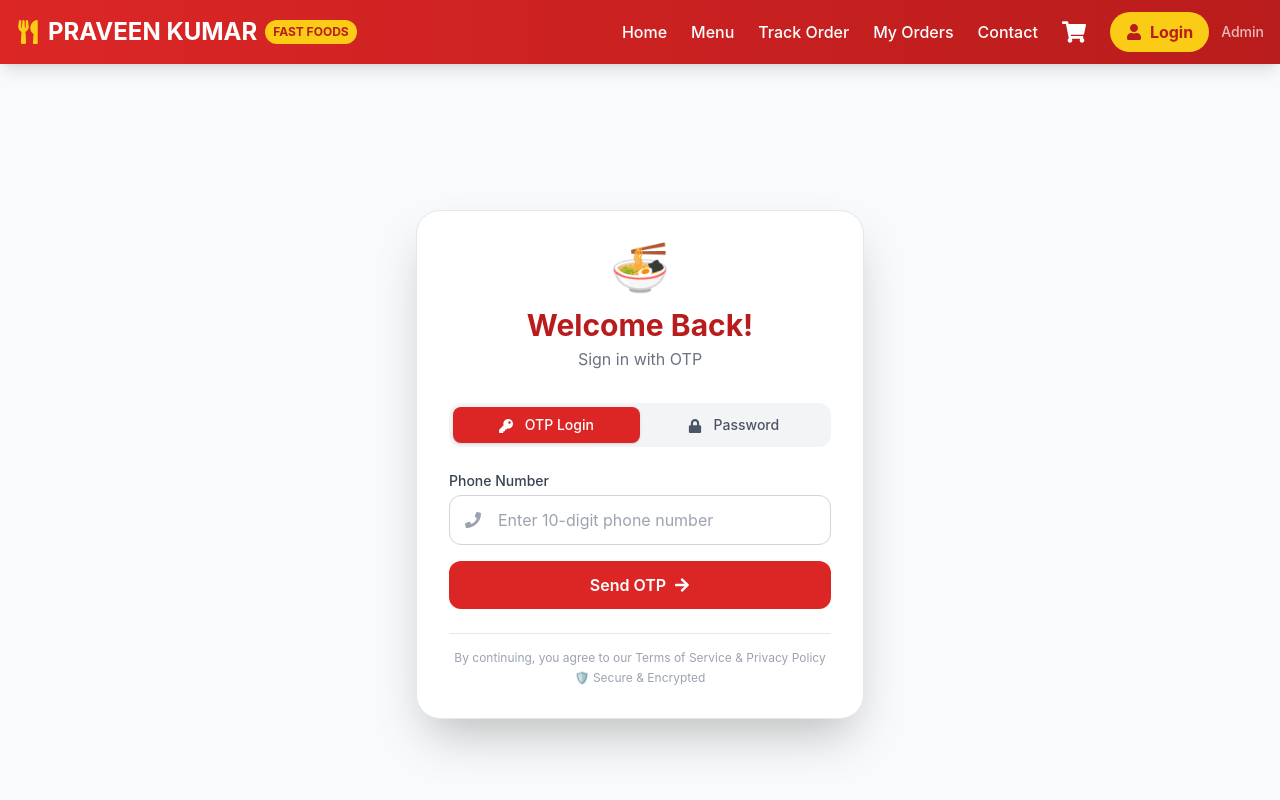
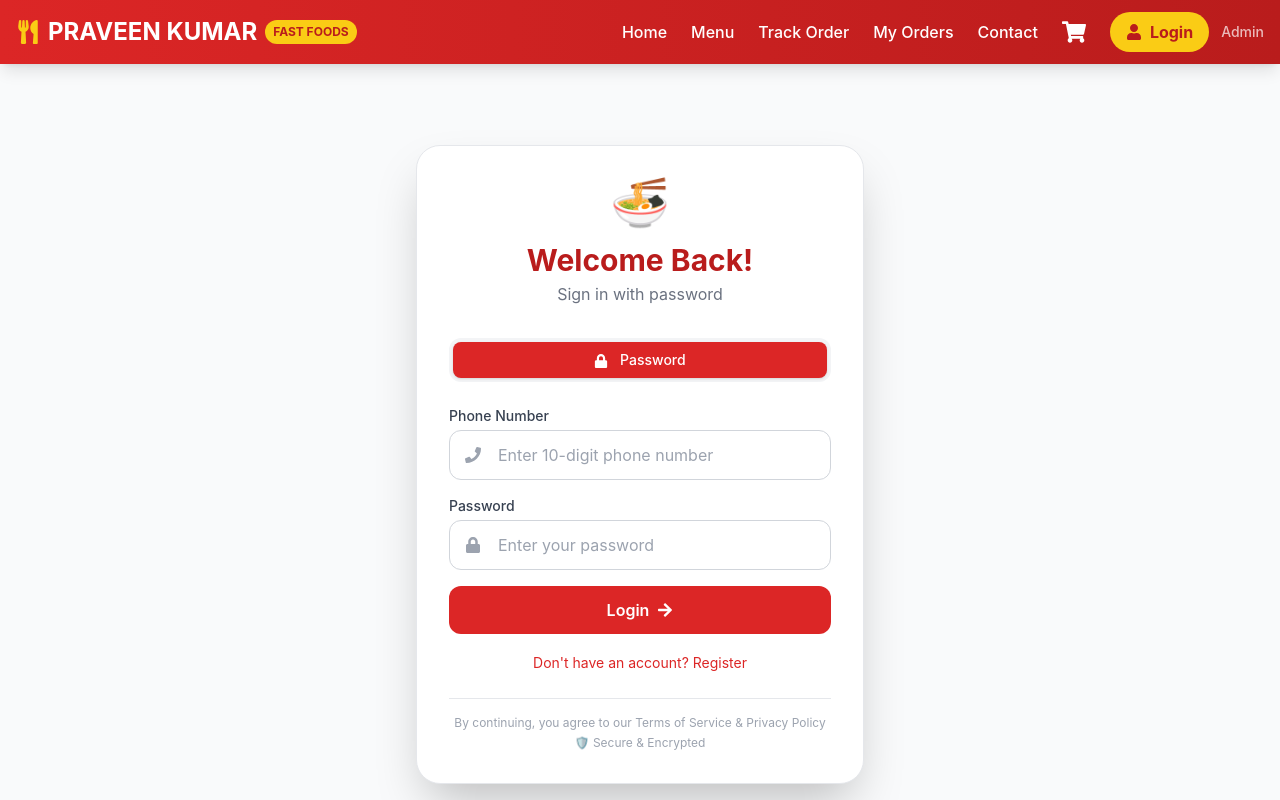
Before and after one commit to BOMMANCHUAKHIL/PRAVEEN-KUMAR-FAST-FOODS---Fried-Rice-Noodles, a React (Vite) app in the folder frontend/: page /login in a window 1280 px wide. Shown: the top 800 px of the page. Built offline with nearby package versions, Linux system fonts and the light colour scheme.

Commit message:
hosting to railway and to work url

```diff
--- a/frontend/src/pages/Login.tsx
+++ b/frontend/src/pages/Login.tsx
@@ -12,7 +12,7 @@ export default function Login() {
   const { customerLogin, isAuthenticated } = useAuth();
 
   // Login method: 'otp' or 'password'
-  const [loginMethod, setLoginMethod] = useState<'otp' | 'password'>('otp');
+  const [loginMethod, setLoginMethod] = useState<'otp' | 'password'>('password');
 
   // Common fields
   const [phone, setPhone] = useState('');
@@ -193,7 +193,9 @@ export default function Login() {
         </div>
 
         {/* Login Method Toggle */}
+
         <div className="flex bg-gray-100 rounded-xl p-1 mb-6">
+        {/*
           <button
             onClick={() => {
               setLoginMethod('otp');
@@ -207,6 +209,7 @@ export default function Login() {
           >
             <FaKey className="inline mr-2" /> OTP Login
           </button>
+          */}
           <button
             onClick={() => {
               setLoginMethod('password');
@@ -220,6 +223,7 @@ export default function Login() {
             <FaLock className="inline mr-2" /> Password
           </button>
         </div>
+
 
         {error && (
           <div className="mb-4 p-3 bg-red-100 text-red-700 rounded-xl text-sm">
```
